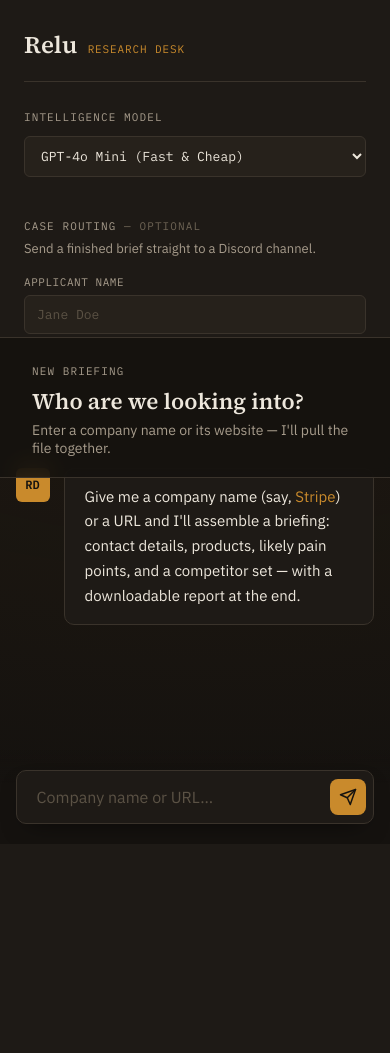
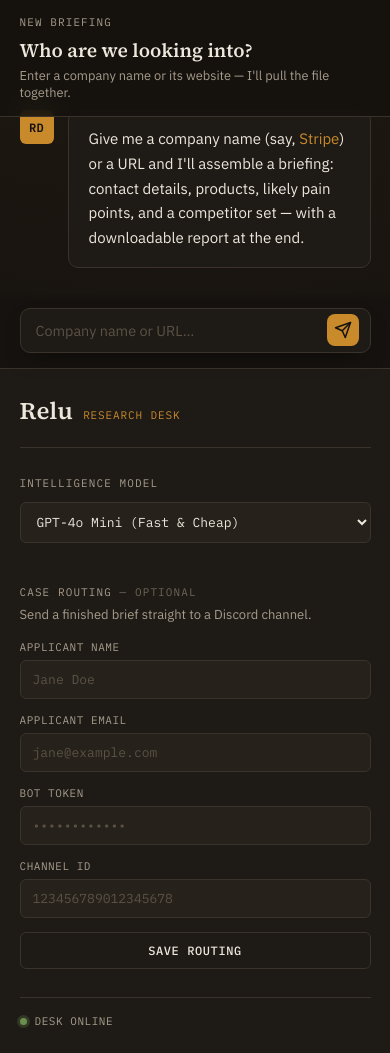
Before and after one commit to Krunch1e/relu-research-assistant, a FastAPI app: page / in a window 390 px wide. Before the commit the page ends 831 px from the top, so only its background shows below. Run offline with FastAPI, Linux system fonts and the light colour scheme; some libraries are stand-ins or nearby versions.

Commit message:
Fix mobile responsiveness: stack chat interface above settings panel

```diff
--- a/app/static/style.css
+++ b/app/static/style.css
@@ -527,17 +527,22 @@ body {
 }
 
 @media (max-width: 720px) {
-    .app-container { flex-direction: column; }
-    .sidebar {
-        width: 100%;
-        height: auto;
-        max-height: 40vh;
-        border-right: none;
-        border-bottom: 1px solid var(--hairline);
-    }
-    .chat-log { padding: 130px 4% 120px; }
-    .input-area { padding: 20px 4%; }
-    .report-card { padding: 22px 18px 16px; }
+    body { height: auto; overflow: auto; }
+    .app-container { flex-direction: column; height: auto; }
+
+    .chat-container { height: 100vh; position: relative; order: 1; }
+    .chat-header { padding: 15px 5%; }
+    .chat-header h2 { font-size: 1.2rem; }
+    .chat-header p { font-size: 0.8rem; }
+    .chat-log { padding: 110px 5% 100px; }
+
+    .input-area { padding: 15px 5%; background: linear-gradient(to top, var(--ink) 85%, transparent); }
+    #user-input { padding: 12px 50px 12px 15px; font-size: 0.9rem; }
+    #send-btn { width: 32px; height: 32px; right: 12px; }
+
+    .report-card { padding: 20px 15px 15px; }
     .report-card::before { position: static; display: inline-block; margin-bottom: 10px; transform: none; }
-    .report-card h2 { padding-right: 0; }
+    .report-card h2 { padding-right: 0; font-size: 1.2rem; }
+
+    .sidebar { width: 100%; height: auto; border-top: 1px solid var(--hairline); border-right: none; padding: 25px 5%; order: 2; }
 }
```
